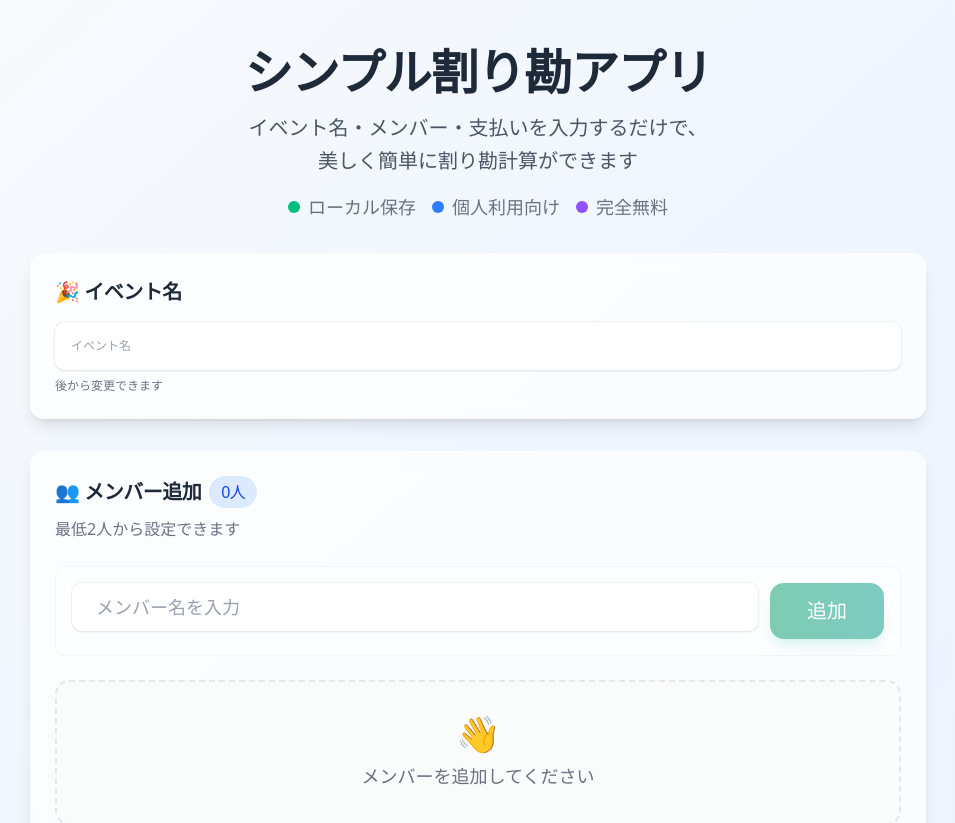
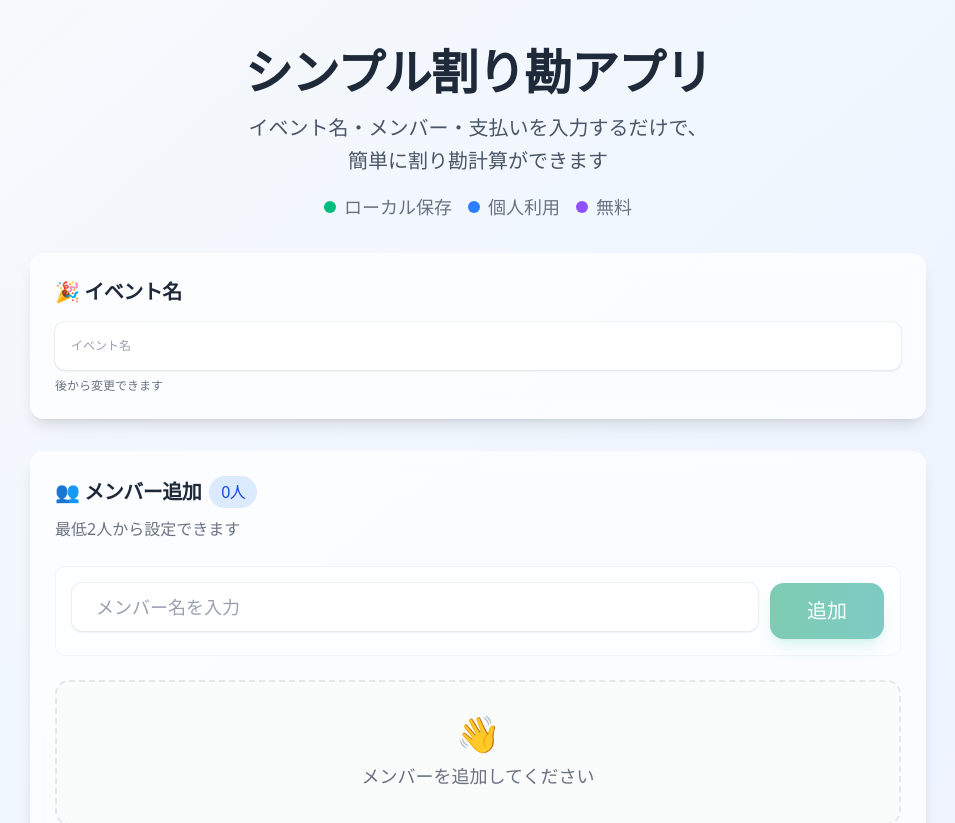
Before and after one commit to KoenigWolf/warica, a Next.js app: page / in a window 1280 px wide. Shown: the top 823 px of the page, without its empty margins (162-1117 px from the left). Built offline with nearby package versions, Linux system fonts and the light colour scheme.

Commit message:
文字を編集

```diff
--- a/src/app/page.tsx
+++ b/src/app/page.tsx
@@ -29,7 +29,7 @@ const AppHeroSection: React.FC = () => (
         'text-gray-600 leading-relaxed'
       )}>
         イベント名・メンバー・支払いを入力するだけで、<br className="hidden sm:block" />
-        美しく簡単に割り勘計算ができます
+        簡単に割り勘計算ができます
       </p>
 
       <div className={cn(
@@ -41,11 +41,11 @@ const AppHeroSection: React.FC = () => (
         </span>
         <span className="flex items-center gap-2">
           <div className="w-3 h-3 bg-blue-500 rounded-full" />
-          個人利用向け
+          個人利用
         </span>
         <span className="flex items-center gap-2">
           <div className="w-3 h-3 bg-violet-500 rounded-full" />
-          完全無料
+          無料
         </span>
       </div>
     </div>
```
